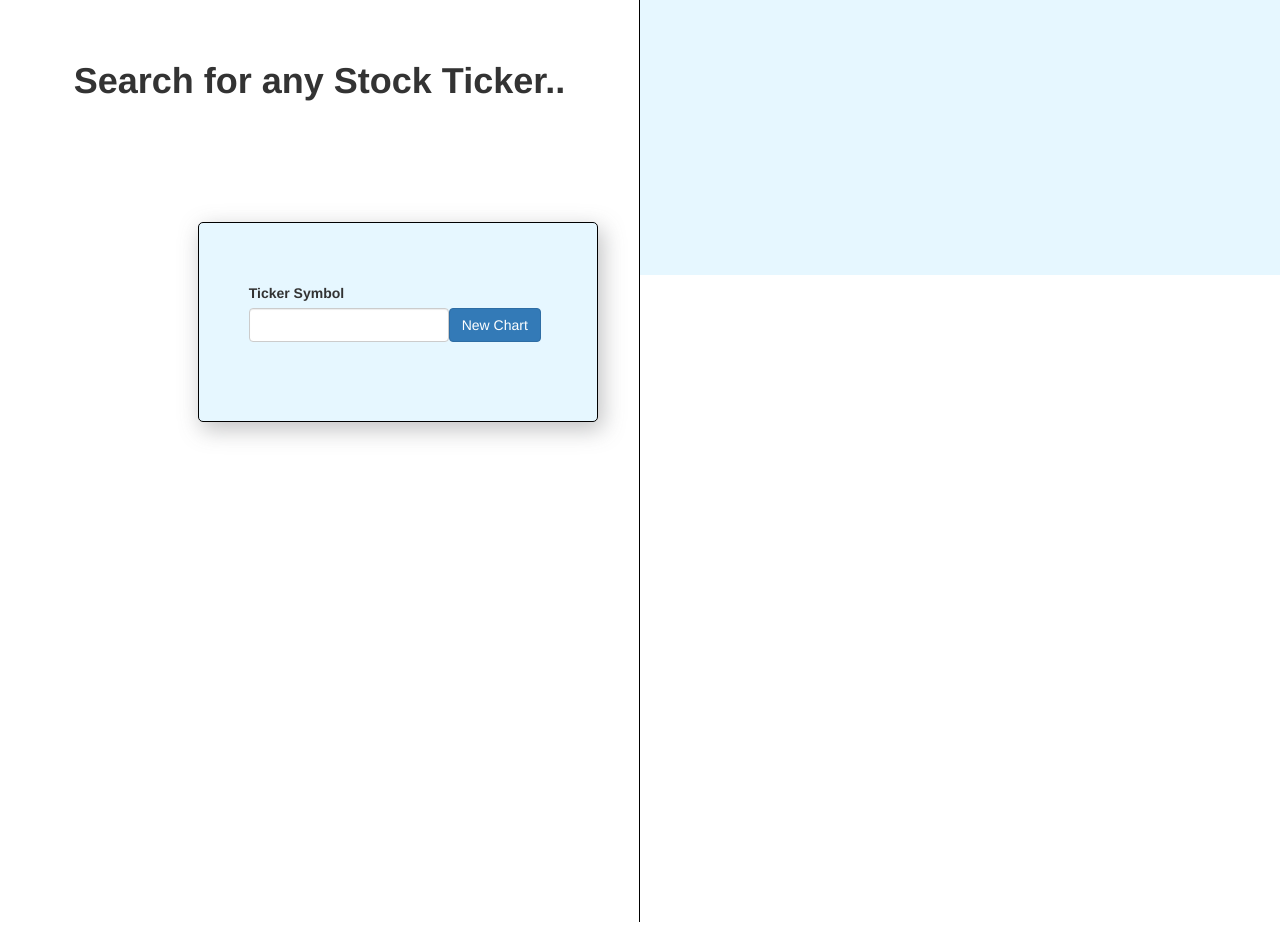
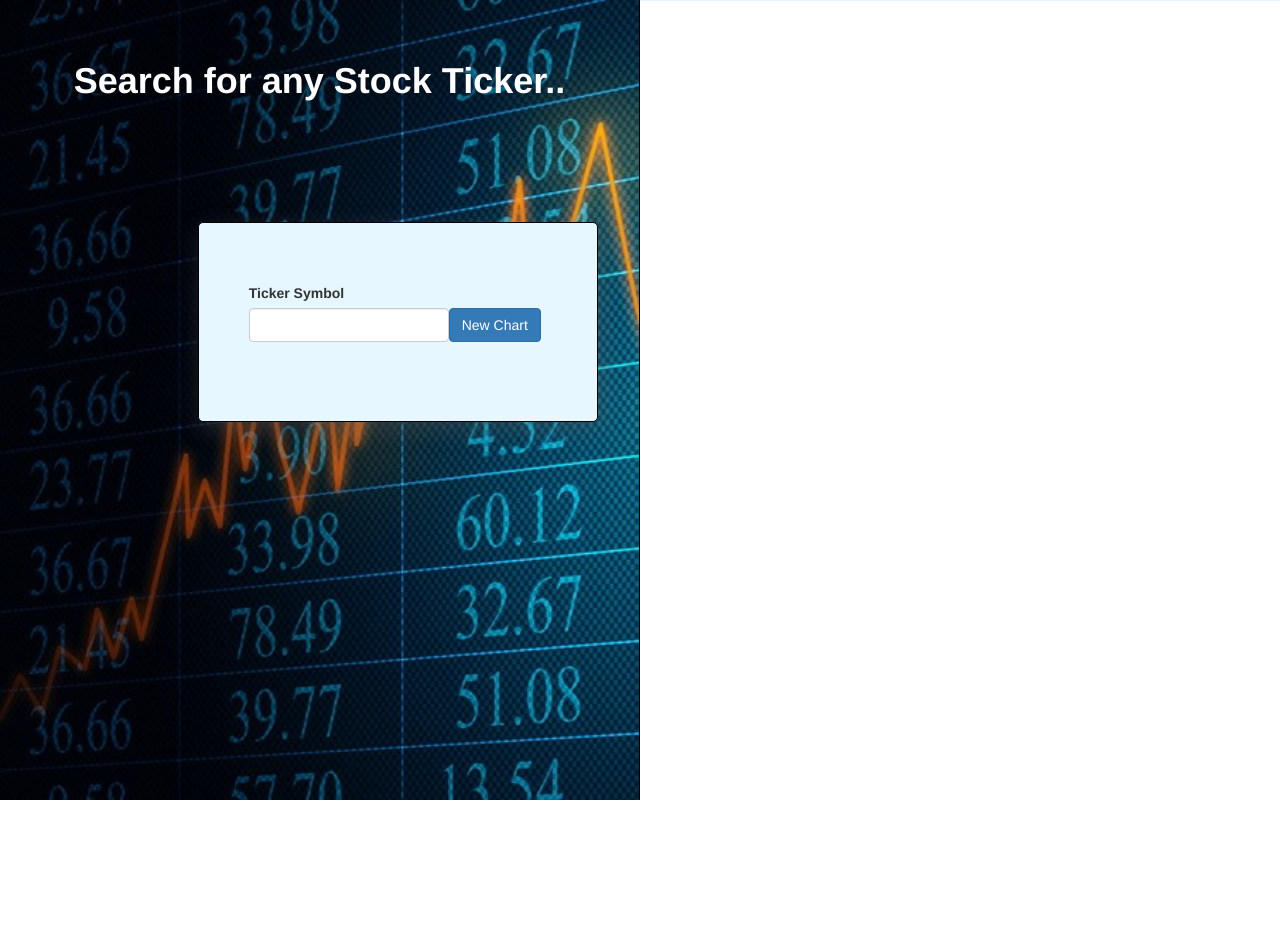
Before and after one commit to NicolaiDaniels/newProject, an Angular app: page / in a window 1280 px wide. After the commit the page ends 800 px from the top, so only its background shows below. Built offline with nearby package versions, Linux system fonts and the light colour scheme; no server answers; what ng2-charts would draw is missing.

Commit message:
added new background, changed the chart div, resized the divs

```diff
--- a/src/app/chart/chart.component.css
+++ b/src/app/chart/chart.component.css
@@ -1,16 +1,30 @@
 #chartDiv {
-  margin-top: 23%;
-  margin-left: 10%;
+  height: 100vh;
 }
 
 #chartHeader {
   text-align: center;
 }
 
+#available {
+  position: relative;
+  top: 17%;
+  left: 10%;
+  background-color: white;
+  border: solid 1px black;
+  border-radius: 5px;
+  box-shadow: 4px 7px 22px 1px rgba(89,92,94,0.36);
+
+}
+
 #notAvailable {
+  position: relative;
+  top: 20%;
+  left: 10%;
   text-align: center;
   background-color: #ffe6e6;
-  border-radius: 10px;
+  border: solid 1px black;
+  border-radius: 5px;
   box-shadow: 4px 7px 22px 1px rgba(89,92,94,0.36);
 }
 
--- a/src/app/chart/chart.component.html
+++ b/src/app/chart/chart.component.html
@@ -1,5 +1,5 @@
 <div id="chartDiv" style="position: relative; width: 800px;" *ngIf="lineChartLabels!=0">
-  <div *ngIf="display">
+  <div id="available" *ngIf="display">
     <h1 id="chartHeader">{{heading.toUpperCase() || 'AAPL'}}</h1>
     <canvas baseChart height="200"
                 [datasets]="datasets"
--- a/src/app/chart/chart.component.ts
+++ b/src/app/chart/chart.component.ts
@@ -16,7 +16,9 @@ export class ChartComponent implements OnChanges {
 
     chartServiceData:any;
 
-    public display:boolean = true;
+    //boolean to toggle between chart and not found div
+    display:boolean = true;
+
     //ng2-chart properties initiated
     public barChartData:any;
     public barChartLabels:Array<any> = [];
@@ -24,6 +26,7 @@ export class ChartComponent implements OnChanges {
     public lineChartData:any;
     public lineChartLabels:Array<any> = [];
 
+    //chart option object to make a mixed chart possible
     public lineChartOptions:any = {
       responsive: true,
       tooltips: {
--- a/src/app/search-ticker/search-ticker.component.css
+++ b/src/app/search-ticker/search-ticker.component.css
@@ -1,10 +1,14 @@
 #interactionDiv {
   border-right: 1px solid black;
   background-color: #ffffff;
-  padding-bottom: 500px;
+  height: 100vh;
+  background-image: url(../pictures/aktien-business.jpg);
+  background-repeat: no-repeat;
+  background-size: cover;
 }
 
 #interactionHeader {
+  color: white;
   text-align:center;
   font-weight: bold;
   margin-top: 10%;
@@ -12,7 +16,10 @@
 
 .container {
   width: 100%;
-  height: 100%;
+}
+
+.form-group {
+  margin-bottom: -15%;
 }
 
 #stockInput {
@@ -33,5 +40,4 @@
 
 #chartDiv {
   background-color: #e6f7ff;
-  padding-bottom: 275px;
 }
```
Also changed, not shown: src/app/pictures/aktien-business.jpg (added). Lines whose indentation alone changed are shown as unchanged.
